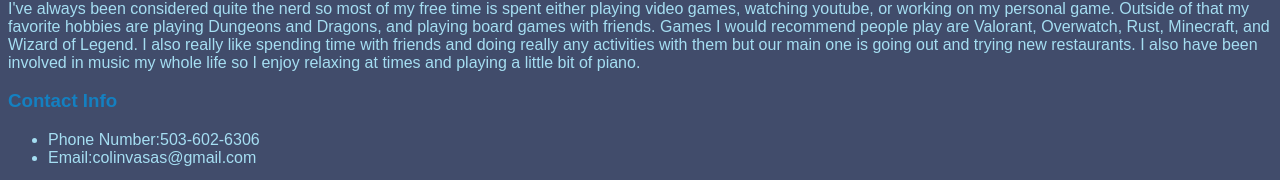
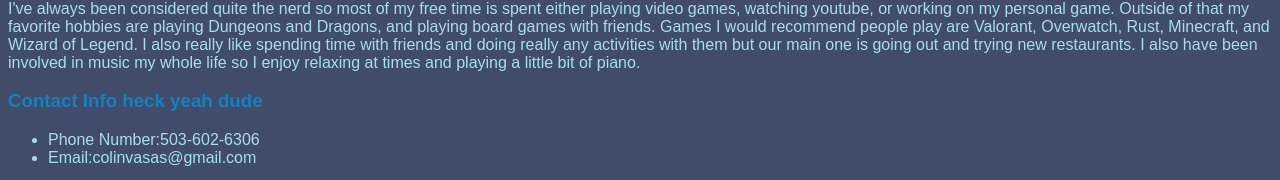
Before and after one commit to ColinVasas/Colins-Simple-Website, a plain HTML site: page index.html in a window 1280 px wide. Shown: the part 371-551 px from the top of the page. Drawn offline with Linux system fonts and the light colour scheme.

Commit message:
Update index.html

```diff
--- a/index.html
+++ b/index.html
@@ -16,7 +16,7 @@
 		</ul>
 		<h3>About me</h3>
 		I've always been considered quite the nerd so most of my free time is spent either playing video games, watching youtube, or working on my personal game. Outside of that my favorite hobbies are playing Dungeons and Dragons, and playing board games with friends. Games I would recommend people play are Valorant, Overwatch, Rust, Minecraft, and Wizard of Legend. I also really like spending time with friends and doing really any activities with them but our main one is going out and trying new restaurants. I also have been involved in music my whole life so I enjoy relaxing at times and playing a little bit of piano.
-		<h3>Contact Info</h3>
+		<h3>Contact Info heck yeah dude</h3>
 		<ul>
 
 			<li>Phone Number:503-602-6306</li>
```
